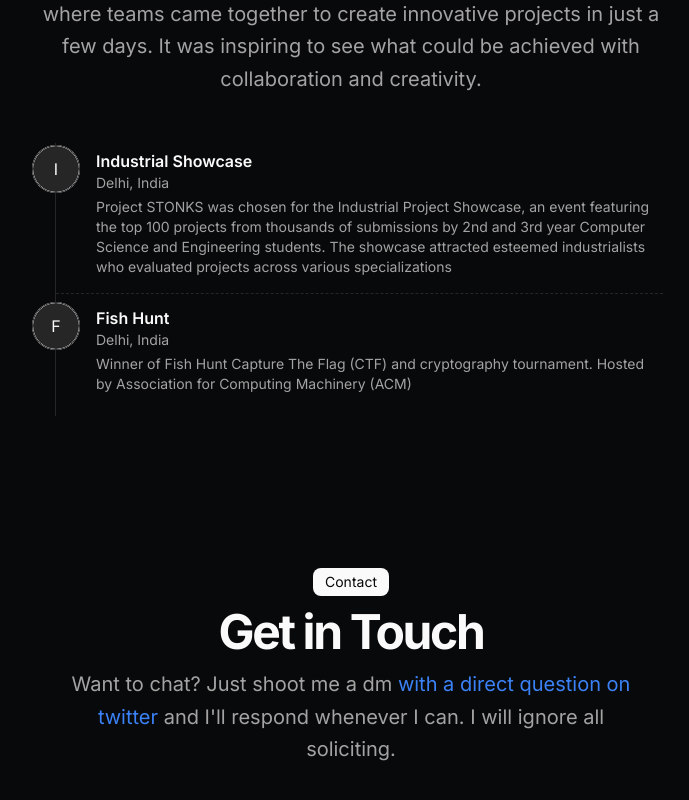
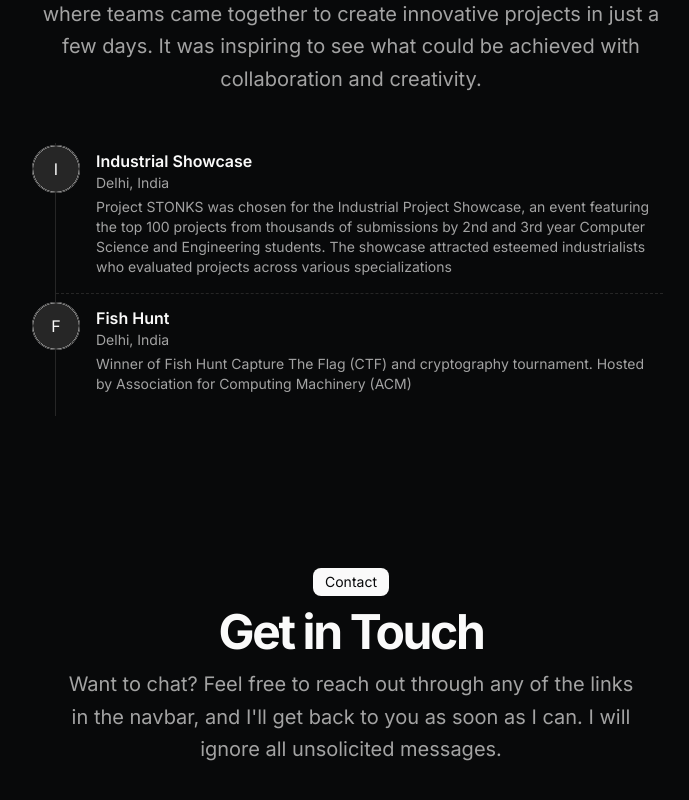
Before and after one commit to HARISHWA2003/portfolioFinal, a Next.js app: page / in a window 1280 px wide. Shown: the part 1956-2756 px from the top of the page, without its empty margins (289-978 px from the left). Built offline with nearby package versions, Linux system fonts and the light colour scheme.

Commit message:
changed pfp and contact

```diff
--- a/src/app/page.tsx
+++ b/src/app/page.tsx
@@ -204,15 +204,9 @@ export default function Page() {
                 Get in Touch
               </h2>
               <p className="mx-auto max-w-[600px] text-muted-foreground md:text-xl/relaxed lg:text-base/relaxed xl:text-xl/relaxed">
-                Want to chat? Just shoot me a dm{" "}
-                <Link
-                  href={DATA.contact.social.X.url}
-                  className="text-blue-500 hover:underline"
-                >
-                  with a direct question on twitter
-                </Link>{" "}
-                and I&apos;ll respond whenever I can. I will ignore all
-                soliciting.
+                Want to chat? Feel free to reach out through any of the links in
+                the navbar, and I&apos;ll get back to you as soon as I can. I
+                will ignore all unsolicited messages.
               </p>
             </div>
           </BlurFade>
```
Also changed, not shown: public/me.png.
